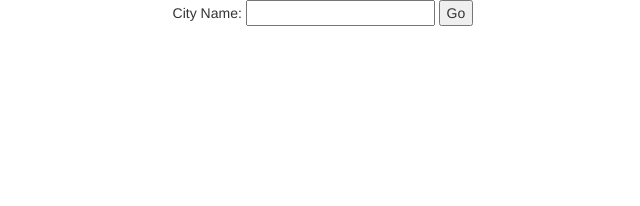
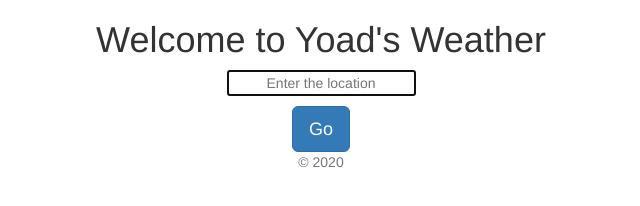
Before and after one commit to yoad-ashuri/online-Weather-app, a website: page index.html in a window 1280 px wide. Shown: the whole page, without its empty margins (319-959 px from the left). Drawn offline with nearby package versions, Linux system fonts and the light colour scheme.

Commit message:
add style

```diff
--- a/index.html
+++ b/index.html
@@ -4,14 +4,16 @@
     <meta charset="UTF-8">
     <title>Weather</title>
     <link rel="stylesheet" href="https://maxcdn.bootstrapcdn.com/bootstrap/3.3.7/css/bootstrap.min.css" integrity="sha384-BVYiiSIFeK1dGmJRAkycuHAHRg32OmUcww7on3RYdg4Va+PmSTsz/K68vbdEjh4u" crossorigin="anonymous">
-    <link rel="stylesheet" href="styles/style.css">
+    <link rel="stylesheet" href="styles.css">
 </head>
-<body>
+<body class="text-center">
 <form action="/" method="post">
-    <img src="" alt="">
-    <lable for="cityName">City Name: </lable>
-    <input id="CityName" type="text" name="cityName">
-    <button type="submit">Go</button>
+    <h1 class="mb-3 font-weight-normal">Welcome to Yoad's Weather</h1>
+    <div class="container-fluid">
+    <input id="CityName" type="text" name="cityName" placeholder="Enter the location" style="text-align: center" required autofocus> <br>
+    <button class="btn btn-lg btn-primary" type="submit" style="margin-top: 10px">Go</button>
+    <p class="mt-5 mb-3 text-muted">&copy; 2020</p>
+    </div>
 </form>
 </body>
 </html>
--- a/styles/style.css
+++ /dev/null
@@ -1,3 +0,0 @@
-body{
-    text-align: center;
-}
```
Also changed, not shown: styles.css (added).
